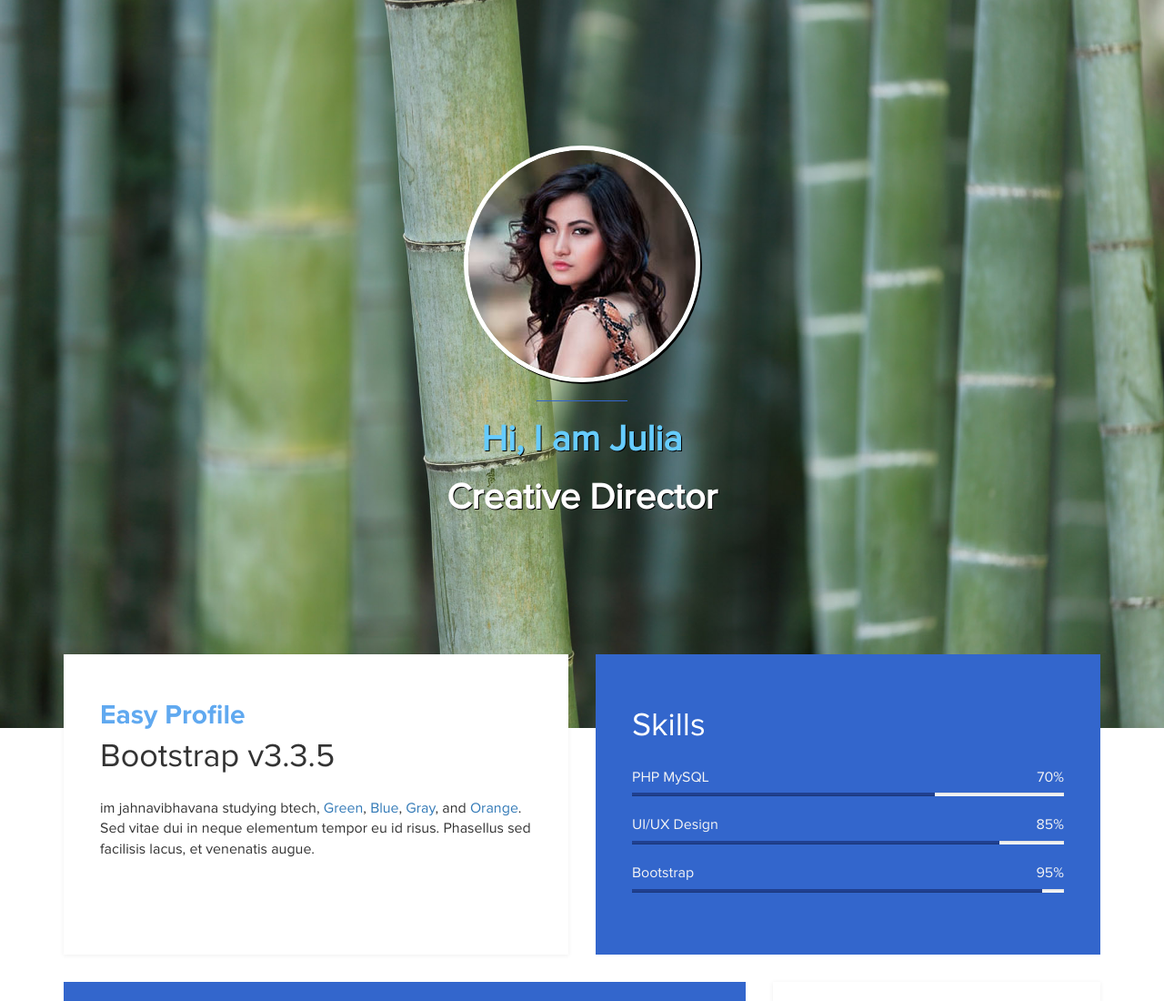
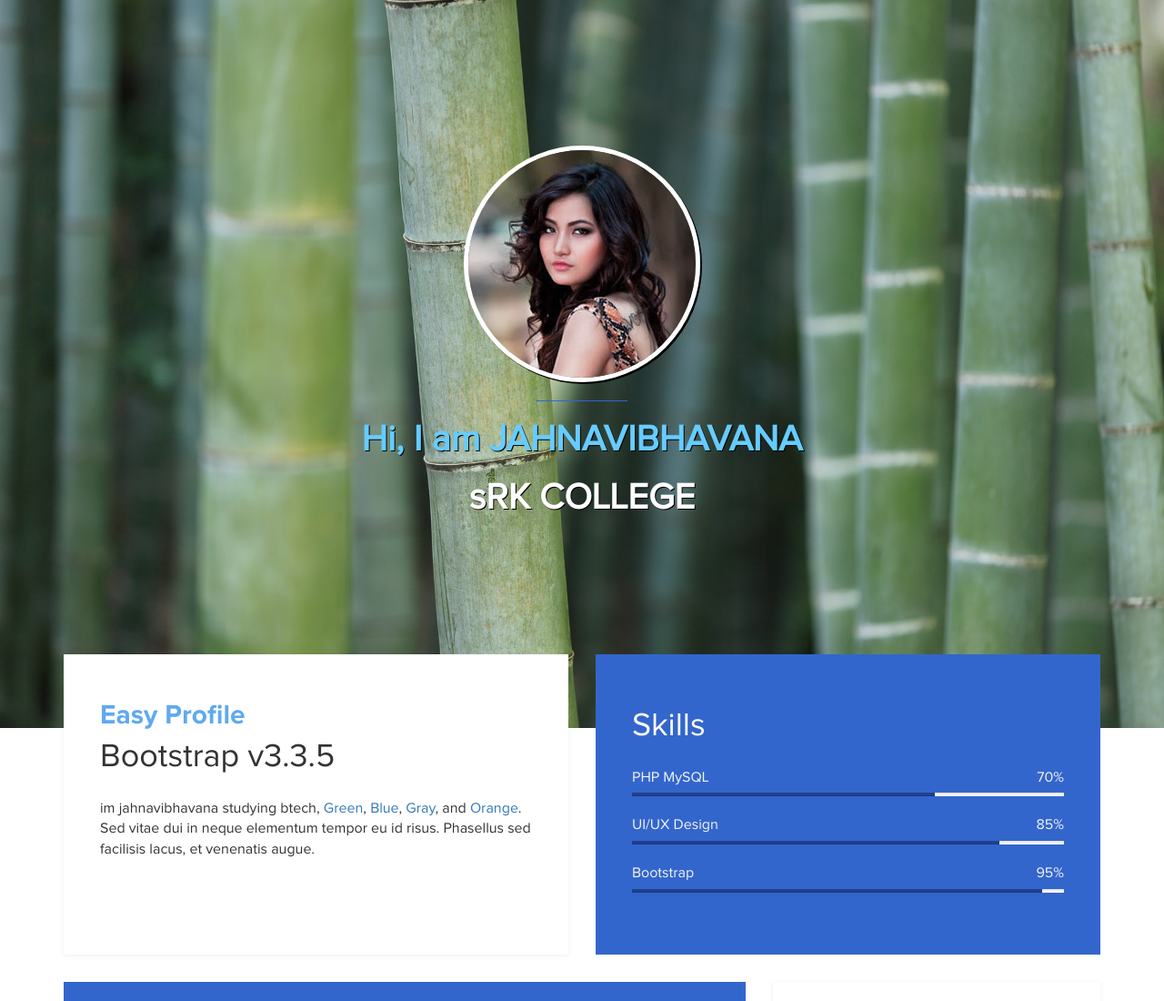
Before and after one commit to jahnavibhavana/jahnavibhavana.github.io, a plain HTML site: page index.html in a window 1280 px wide. Shown: the top 1100 px of the page at 91% size. Drawn offline with Linux system fonts and the light colour scheme.

Commit message:
Update index.html

```diff
--- a/index.html
+++ b/index.html
@@ -32,8 +32,8 @@ http://www.templatemo.com/tm-467-easy-profile
 			<div class="col-md-12 col-sm-12">
 				<img src="images/tm-easy-profile.jpg" class="img-responsive img-circle tm-border" alt="templatemo easy profile">
 				<hr>
-				<h1 class="tm-title bold shadow">Hi, I am Julia</h1>
-				<h1 class="white bold shadow">Creative Director</h1>
+				<h1 class="tm-title bold shadow">Hi, I am  JAHNAVIBHAVANA</h1>
+				<h1 class="white bold shadow">sRK COLLEGE </h1>
 			</div>
 		</div>
 	</div>
```
